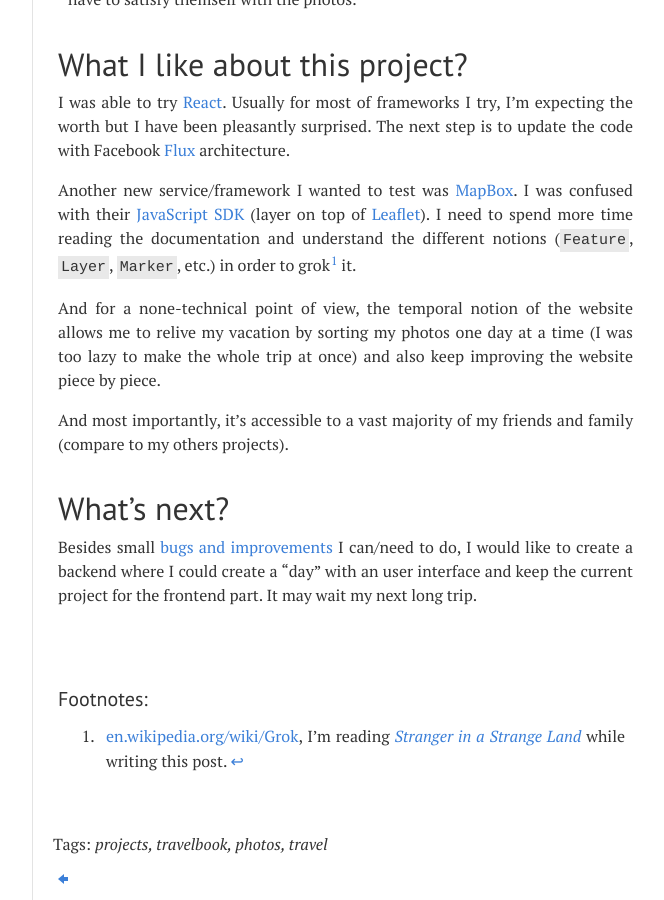
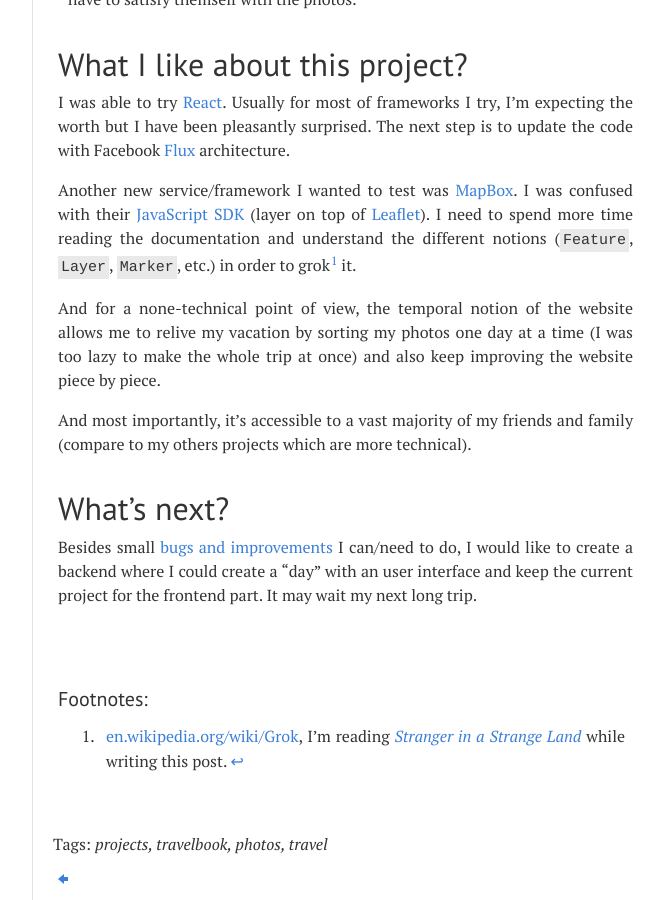
Before and after one commit to boertel/blog, a Jekyll site: the page built from _posts/2014-10-30-travelbook.md, in a window 1280 px wide and 900 px high, scrolled down 1950 px. Shown: the whole window, without its empty margins (198-862 px from the left). Built offline with Jekyll 4.4.1, drawn with Linux system fonts in a browser that asks for light colours; comment, search, counter and statistics services are not loaded.

Commit message:
update travelbook

```diff
--- a/_posts/2014-10-30-travelbook.md
+++ b/_posts/2014-10-30-travelbook.md
@@ -70,7 +70,7 @@ Another new service/framework I wanted to test was [MapBox](https://www.mapbox.c
 
 And for a none-technical point of view, the temporal notion of the website allows me to relive my vacation by sorting my photos one day at a time (I was too lazy to make the whole trip at once) and also keep improving the website piece by piece.
 
-And most importantly, it's accessible to a vast majority of my friends and family (compare to my others projects).
+And most importantly, it's accessible to a vast majority of my friends and family (compare to my others projects which are more technical).
 
 
 ## What's next?
```
